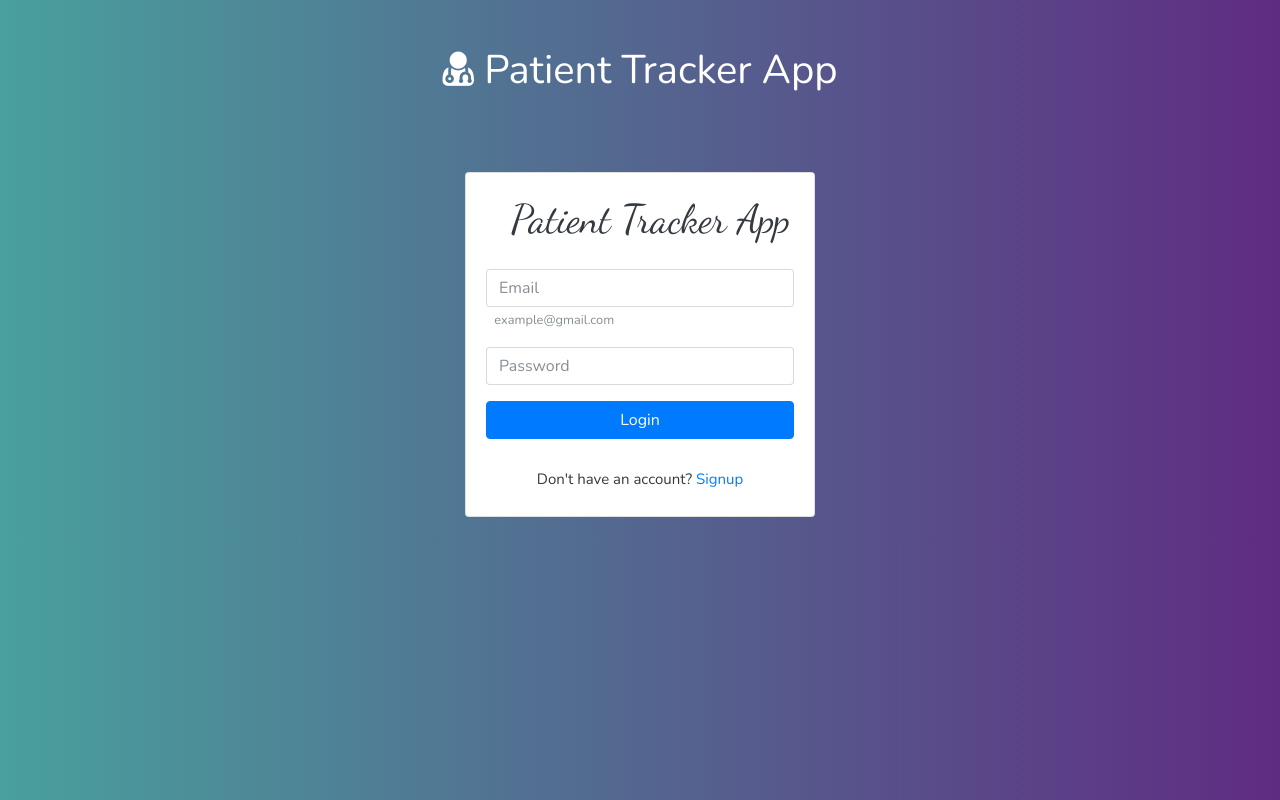
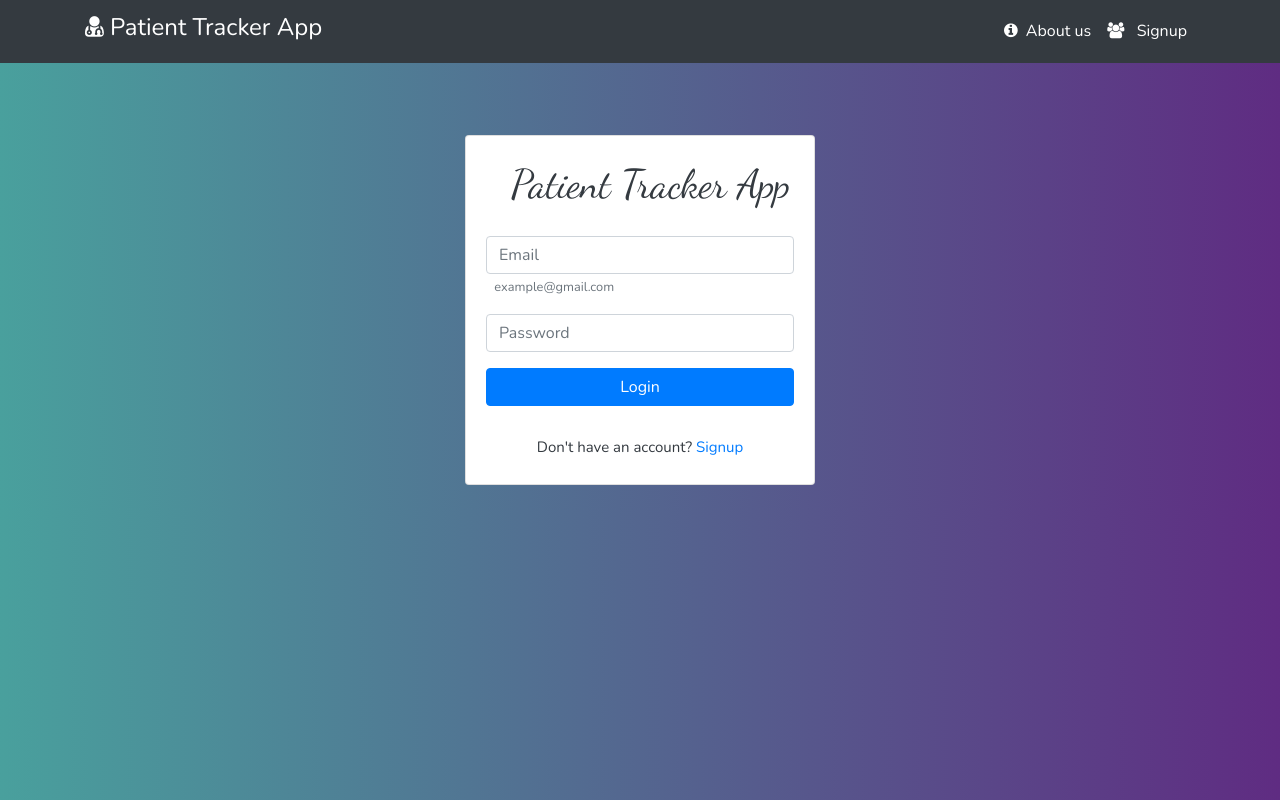
Before and after one commit to soha-moosa/patient-tracker-app, a plain HTML site: page LoginPage.html in a window 1280 px wide. Drawn offline with nearby package versions, Linux system fonts and the light colour scheme; no server answers.

Commit message:
Login Page

```diff
--- a/LoginPage.html
+++ b/LoginPage.html
@@ -5,41 +5,62 @@
     <meta charset="UTF-8">
     <meta name="viewport" content="width=device-width, initial-scale=1.0">
     <meta http-equiv="X-UA-Compatible" content="ie=edge">
-     <link rel="stylesheet" href="./bootstrap.css">
+    <!-- <link rel="stylesheet" href="./bootstrap.css"> -->
+    <link rel="stylesheet" href="https://stackpath.bootstrapcdn.com/bootstrap/4.1.2/css/bootstrap.min.css" integrity="sha384-Smlep5jCw/wG7hdkwQ/Z5nLIefveQRIY9nfy6xoR1uRYBtpZgI6339F5dgvm/e9B"
+        crossorigin="anonymous">
+
     <link rel="stylesheet" type="text/css" href="style.css">
-    <link href="https://fonts.googleapis.com/css?family=Nunito" rel="stylesheet">
+
     <link rel="stylesheet" href="./font-awesome-4.7.0/css/font-awesome.min.css">
-    <!-- <link href="https://fonts.googleapis.com/css?family=Lobster" rel="stylesheet"> -->
-    <link href="https://fonts.googleapis.com/css?family=Dancing+Script" rel="stylesheet">
     <script src="https://www.gstatic.com/firebasejs/5.0.4/firebase.js"></script>
 
-
+    <!-- font -->
+    <link href="https://fonts.googleapis.com/css?family=Nunito" rel="stylesheet">
+    <link href="https://fonts.googleapis.com/css?family=Dancing+Script" rel="stylesheet">
+    <!-- <link href="https://fonts.googleapis.com/css?family=Lobster" rel="stylesheet"> -->
     <title>Patient Tracker App</title>
 </head>
 
 <body>
+    <nav class="navbar navbar-expand-lg navbar-dark bg-dark">
+        <div class="container">
+            <a class="navbar-brand" href="#">
+                <h4 class="text-center text-white">
+                    <i class="fa fa-user-md"></i> Patient Tracker App</h4>
+            </a>
+            <button class="navbar-toggler" type="button" data-toggle="collapse" data-target="#navbarNav" aria-controls="navbarNav" aria-expanded="false"
+                aria-label="Toggle navigation">
+                <span class="bg-faded navbar-toggler-icon"></span>
+            </button>
+            <div class="collapse navbar-collapse" id="navbarNav">
+                <ul class="navbar-nav ml-auto">
+                    <li class="nav-item active">
+                        <a class="nav-link text-white " href="./index.html">
+                            <i class="fa fa-info-circle"></i> &nbsp;About us
+                        </a>
+                    </li>
+                    <li class="nav-item ">
+                        <a class="nav-link text-white " href="./signupPage.html">
+                            <i class="fa fa-users"></i> &nbsp; Signup
+                        </a>
+                    </li>
+            </div>
+        </div>
+    </nav>
 
-    <!-- <header class="nav-color  py-5  text-xl-center  inline-block"> -->
-            <div class="container text-white py-5">
-                    <h1 class="text-center">
-                        <i class="fa fa-user-md"></i> Patient Tracker App</h1>
-                </div>
-                <!-- </header> -->
     <br>
-                <!-- <br> -->
-                <!-- <br> -->
+    <br>
+    <br>
+
+
     <div class="container">
-                    <div class="row  justify-content-center">
-                        <div class="col-lg-4 col-md-6 col-sm-12">
+        <div class="row justify-content-center">
+            <div class="col-sm-12 col-md-6 col-lg-4">
                 <div class="card">
-                                <div class=" text-white text-center">
+                    <div class="text-white text-center">
                         <br>
                         <h1 class="text-dark appName">
                             <i class=" text-dark"></i> &nbsp; Patient Tracker App </h1>
-                                    <!-- <br>
-                                    <h3>
-                                        <small class="text-muted"> Sign up to see how this app can make a doctor's life easier . </small>
-                                    </h3> -->
                     </div>
                     <div class="card-block">
                         <div class="card-body">
@@ -47,24 +68,20 @@
                             <form method="post" id="loginForm">
 
                                 <div class="form-group">
-                                                <!-- <label for="email"></label> -->
                                     <input type="email" name="email" placeholder="Email" class="form-control" required id="email"> &nbsp;
                                     <small class="text-muted">example@gmail.com</small>
                                 </div>
 
                                 <div class="form-group">
-                                                <!-- <label for="userPass"></label> -->
                                     <input type="password" placeholder="Password" name="password" class="form-control" required id="password">
                                 </div>
 
 
 
-                                            <!-- <input type="submit" value="Submit" class="btn text-white btn-block nav-color"> -->
                                 <button type="submit" class="btn btn-primary btn-block text-white" id="input-width">Login</button>
                                 <br>
-                                            <!-- <p class="text-dark">Already have an account?  </p> <a href="./LoginPage.html" class="btn btn-block " >Login</a>   -->
                                 <h5 class="mt-2 text-dark text-center" id="account">Don't have an account?
-                                                <a href="./index.html">Signup</a>
+                                    <a href="./signupPage.html">Signup</a>
                                 </h5>
                             </form>
 
@@ -72,13 +89,23 @@
                     </div>
                 </div>
             </div>
+
+
+
+
         </div>
     </div>
     </div>
-
     <footer class="mt-2 py-2 "></footer>
 
     <script src="./auth/login.js"></script>
+    <script src="https://code.jquery.com/jquery-3.3.1.slim.min.js"
+    "sha384-q8i/X+965DzO0rT7abK41JStQIAqVgRVzpbzo5smXKp4YfRvH+8abtTE1Pi6jizo" crossorigin="anonymous"></script>
+    <script src="https://cdnjs.cloudflare.com/ajax/libs/popper.js/1.14.3/umd/popper.min.js" integrity="sha384-ZMP7rVo3mIykV+2+9J3UJ46jBk0WLaUAdn689aCwoqbBJiSnjAK/l8WvCWPIPm49"
+    crossorigin="anonymous"></script>
+    <script src="https://stackpath.bootstrapcdn.com/bootstrap/4.1.2/js/bootstrap.min.js" integrity="sha384-o+RDsa0aLu++PJvFqy8fFScvbHFLtbvScb8AjopnFD+iEQ7wo/CG0xlczd+2O/em"
+    crossorigin="anonymous"></script>
+
 
 </body>
 
```
Lines whose indentation alone changed are shown as unchanged.
